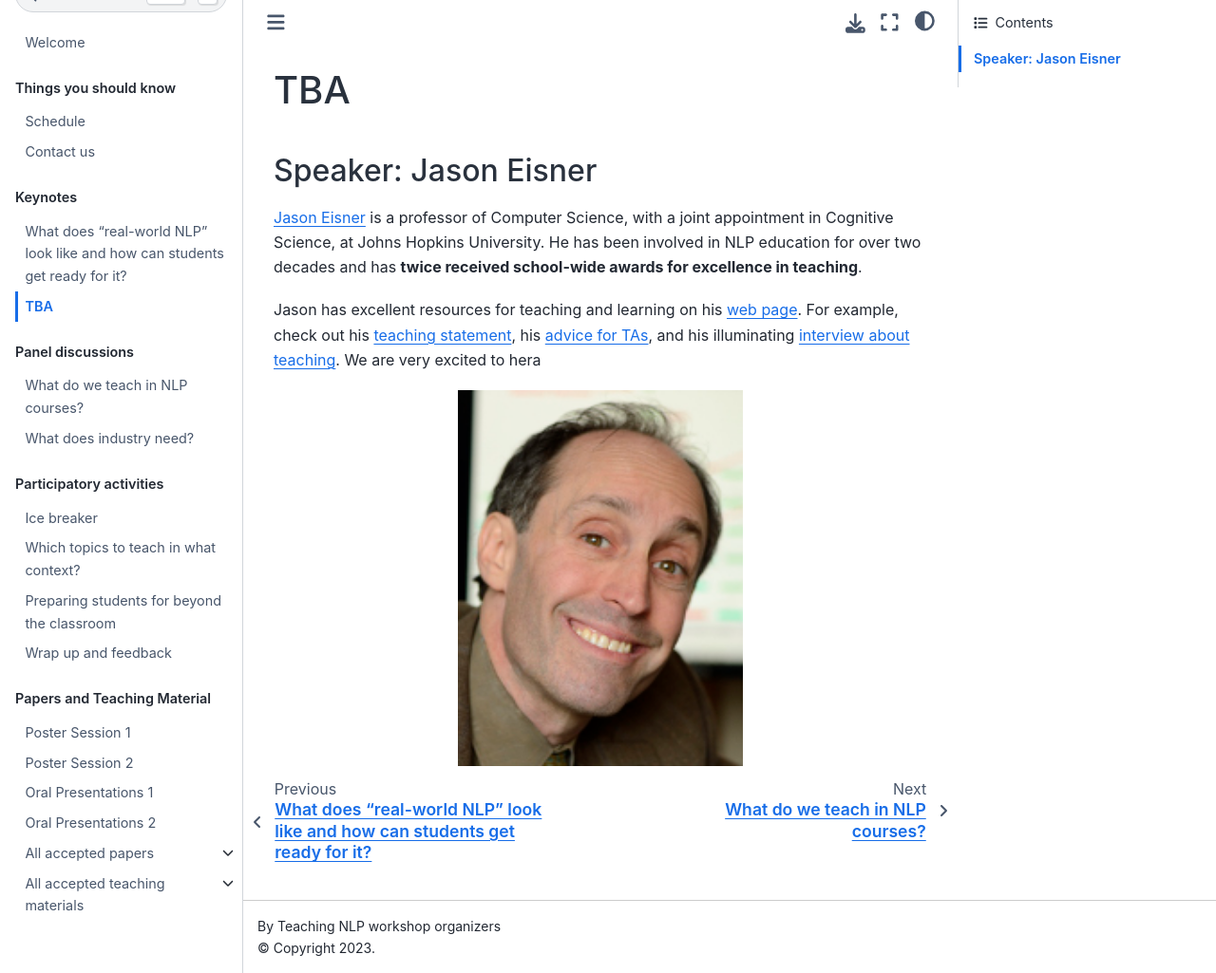
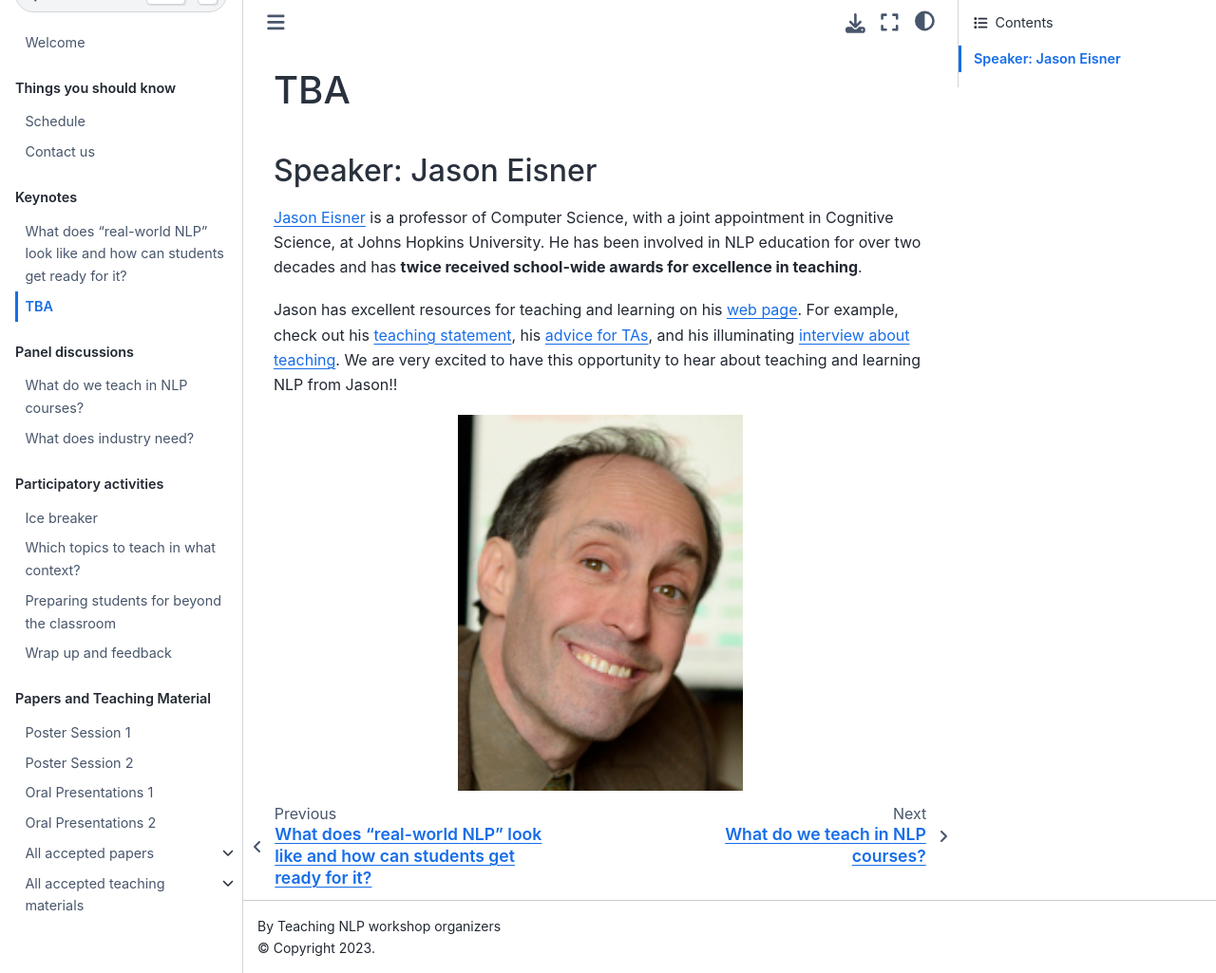
Before and after one commit to TeachingNLP/workshop-book, a Jupyter Book: the page built from keynotes/jason_eisner.md, in a window 1280 px wide and 1025 px high. Shown: the whole window at 95% size. Built offline with Jupyter Book 1.0.4 settings and Sphinx 7.4.7 and the Sphinx Book theme 1.1.4, drawn with Linux system fonts in a browser that asks for light colours.

Commit message:
updating

````diff
--- a/keynotes/jason_eisner.md
+++ b/keynotes/jason_eisner.md
@@ -5,7 +5,7 @@
 
 [Jason Eisner](https://www.cs.jhu.edu/~jason/) is a professor of Computer Science, with a joint appointment in Cognitive Science, at Johns Hopkins University. He has been involved in NLP education for over two decades and has **twice received school-wide awards for excellence in teaching**.
 
-Jason has excellent resources for teaching and learning on his [web page](https://www.cs.jhu.edu/~jason/). For example, check out his [teaching statement](https://www.cs.jhu.edu/~jason/teaching.pdf), his [advice for TAs](http://www.cs.jhu.edu/~jason/advice/how-to-grade.html), and his illuminating [interview about teaching](https://medium.com/@jurgens_24580/nlp-pedagogy-interview-jason-eisner-johns-hopkins-university-fc690a2c33c). We are very excited to hera
+Jason has excellent resources for teaching and learning on his [web page](https://www.cs.jhu.edu/~jason/). For example, check out his [teaching statement](https://www.cs.jhu.edu/~jason/teaching.pdf), his [advice for TAs](http://www.cs.jhu.edu/~jason/advice/how-to-grade.html), and his illuminating [interview about teaching](https://medium.com/@jurgens_24580/nlp-pedagogy-interview-jason-eisner-johns-hopkins-university-fc690a2c33c). We are very excited to have this opportunity to hear about teaching and learning NLP from Jason!!
 
 ```{image} ../img/jason.jpeg
 :alt: Jason
````
